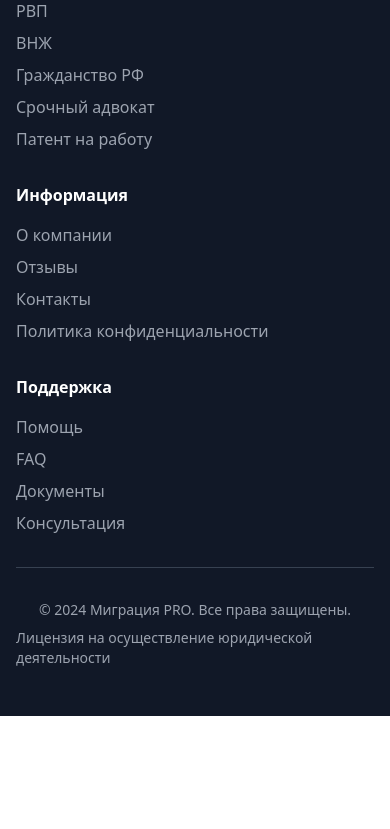
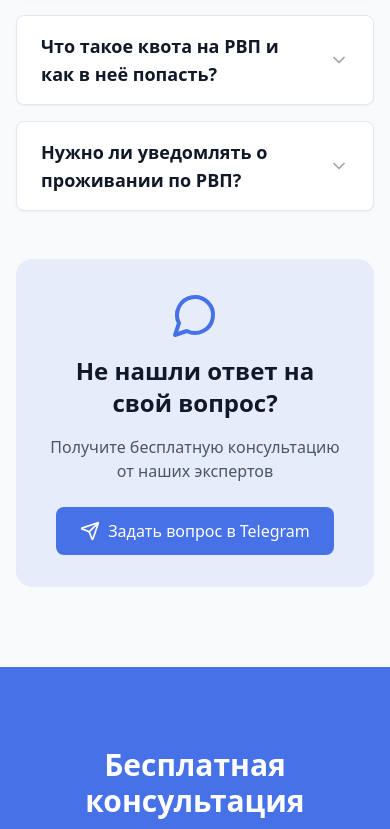
Before and after one commit to pr-poehali-dev/migration-assist-web, a React (Vite) app: page / in a window 390 px wide. Shown: the part 7141-7970 px from the top of the page. Before the commit the page ends 7857 px from the top, so only its background shows below. Built offline with nearby package versions, Linux system fonts and the light colour scheme.

Commit message:
Добавить навигацию в футер и FAQ

```diff
--- /dev/null
+++ b/src/components/FAQSection.tsx
@@ -0,0 +1,117 @@
+import React, { useState } from 'react';
+import { Card } from '@/components/ui/card';
+import Icon from '@/components/ui/icon';
+
+const FAQSection = () => {
+  const [openItems, setOpenItems] = useState<number[]>([]);
+
+  const toggleItem = (index: number) => {
+    setOpenItems(prev =>
+      prev.includes(index)
+        ? prev.filter(i => i !== index)
+        : [...prev, index]
+    );
+  };
+
+  const faqData = [
+    {
+      question: "Сколько времени занимает получение РВП?",
+      answer: "Рассмотрение заявления на РВП занимает до 4 месяцев с момента подачи документов. Наши юристы помогают подготовить документы правильно с первого раза, что исключает отказы и повторные подачи."
+    },
+    {
+      question: "Какие документы нужны для ВНЖ?",
+      answer: "Для ВНЖ необходимы: РВП, справка о доходах, медицинская справка, справка об отсутствии судимости, документы об образовании, знании русского языка и истории России. Полный список зависит от основания получения."
+    },
+    {
+      question: "Можно ли получить гражданство РФ без знания русского языка?",
+      answer: "От экзамена освобождаются: мужчины старше 65 лет, женщины старше 60 лет, инвалиды I группы, носители русского языка. Остальные должны сдать экзамен или предоставить документ об образовании на русском языке."
+    },
+    {
+      question: "Что делать, если задержала полиция?",
+      answer: "Немедленно свяжитесь с нами! Наш адвокат выезжает в течение 30 минут. Не подписывайте никаких документов без адвоката. Имеете право на один телефонный звонок и присутствие защитника."
+    },
+    {
+      question: "Сколько стоит оформление патента на работу?",
+      answer: "Стоимость оформления патента составляет от 3500 рублей. В услугу входит: подготовка документов, запись в МФЦ, сопровождение подачи, консультации по продлению. Срок оформления - 10 рабочих дней."
+    },
+    {
+      question: "Можно ли подавать документы через представителя?",
+      answer: "Да, через нотариально заверенную доверенность. Наши юристы могут представлять ваши интересы во всех инстанциях: МВД, МФЦ, миграционной службе. Это экономит ваше время и исключает ошибки."
+    },
+    {
+      question: "Что такое квота на РВП и как в неё попасть?",
+      answer: "Квота - ограниченное количество РВП на год по регионам. В 2024 году по Свердловской области - 1847 мест. Подача возможна с 1 июля. Мы отслеживаем открытие приёма и помогаем подать документы в первые дни."
+    },
+    {
+      question: "Нужно ли уведомлять о проживании по РВП?",
+      answer: "Да, ежегодно до 31 декабря нужно подавать уведомление о проживании с документами о доходах и времени пребывания в РФ. Несвоевременная подача грозит аннулированием РВП."
+    }
+  ];
+
+  return (
+    <section id="faq" className="py-20 bg-gray-50">
+      <div className="max-w-4xl mx-auto px-4 sm:px-6 lg:px-8">
+        <div className="text-center mb-16">
+          <h2 className="text-3xl lg:text-4xl font-bold text-gray-900 mb-4">
+            Часто задаваемые вопросы
+          </h2>
+          <p className="text-xl text-gray-600">
+            Ответы на популярные вопросы по миграционному праву
+          </p>
+        </div>
+
+        <div className="space-y-4">
+          {faqData.map((item, index) => (
+            <Card key={index} className="overflow-hidden">
+              <button
+                onClick={() => toggleItem(index)}
+                className="w-full px-6 py-4 text-left flex items-center justify-between hover:bg-gray-50 transition-colors"
+              >
+                <h3 className="text-lg font-semibold text-gray-900 pr-4">
+                  {item.question}
+                </h3>
+                <Icon
+                  name={openItems.includes(index) ? "ChevronUp" : "ChevronDown"}
+                  size={20}
+                  className="text-gray-400 flex-shrink-0"
+                />
+              </button>
+              {openItems.includes(index) && (
+                <div className="px-6 pb-4">
+                  <div className="border-t pt-4">
+                    <p className="text-gray-600 leading-relaxed">
+                      {item.answer}
+                    </p>
+                  </div>
+                </div>
+              )}
+            </Card>
+          ))}
+        </div>
+
+        <div className="mt-12 text-center">
+          <div className="bg-primary/10 rounded-2xl p-8">
+            <Icon name="MessageCircle" size={48} className="text-primary mx-auto mb-4" />
+            <h3 className="text-2xl font-bold text-gray-900 mb-4">
+              Не нашли ответ на свой вопрос?
+            </h3>
+            <p className="text-gray-600 mb-6">
+              Получите бесплатную консультацию от наших экспертов
+            </p>
+            <a
+              href="https://t.me/migracia_bot"
+              target="_blank"
+              rel="noopener noreferrer"
+              className="inline-flex items-center bg-primary text-white px-6 py-3 rounded-lg hover:bg-primary/90 transition-colors"
+            >
+              <Icon name="Send" size={20} className="mr-2" />
+              Задать вопрос в Telegram
+            </a>
+          </div>
+        </div>
+      </div>
+    </section>
+  );
+};
+
+export default FAQSection;
--- a/src/components/Footer.tsx
+++ b/src/components/Footer.tsx
@@ -24,31 +24,31 @@ const Footer = () => {
           <div>
             <h4 className="font-semibold mb-4">Услуги</h4>
             <ul className="space-y-2 text-gray-400">
-              <li><a href="#" className="hover:text-white">РВП</a></li>
-              <li><a href="#" className="hover:text-white">ВНЖ</a></li>
-              <li><a href="#" className="hover:text-white">Гражданство РФ</a></li>
-              <li><a href="#" className="hover:text-white">Срочный адвокат</a></li>
-              <li><a href="#" className="hover:text-white">Патент на работу</a></li>
+              <li><a href="#services" className="hover:text-white">РВП</a></li>
+              <li><a href="#services" className="hover:text-white">ВНЖ</a></li>
+              <li><a href="#services" className="hover:text-white">Гражданство РФ</a></li>
+              <li><a href="#services" className="hover:text-white">Срочный адвокат</a></li>
+              <li><a href="#services" className="hover:text-white">Патент на работу</a></li>
             </ul>
           </div>
 
           <div>
             <h4 className="font-semibold mb-4">Информация</h4>
             <ul className="space-y-2 text-gray-400">
-              <li><a href="#" className="hover:text-white">О компании</a></li>
-              <li><a href="#" className="hover:text-white">Отзывы</a></li>
-              <li><a href="#" className="hover:text-white">Контакты</a></li>
-              <li><a href="#" className="hover:text-white">Политика конфиденциальности</a></li>
+              <li><a href="#about" className="hover:text-white">О компании</a></li>
+              <li><a href="#reviews" className="hover:text-white">Отзывы</a></li>
+              <li><a href="#faq" className="hover:text-white">FAQ</a></li>
+              <li><a href="#consultation" className="hover:text-white">Консультация</a></li>
             </ul>
           </div>
 
           <div>
             <h4 className="font-semibold mb-4">Поддержка</h4>
             <ul className="space-y-2 text-gray-400">
-              <li><a href="#" className="hover:text-white">Помощь</a></li>
-              <li><a href="#" className="hover:text-white">FAQ</a></li>
-              <li><a href="#" className="hover:text-white">Документы</a></li>
-              <li><a href="#" className="hover:text-white">Консультация</a></li>
+              <li><a href="#consultation" className="hover:text-white">Помощь</a></li>
+              <li><a href="#faq" className="hover:text-white">FAQ</a></li>
+              <li><a href="#services" className="hover:text-white">Документы</a></li>
+              <li><a href="#consultation" className="hover:text-white">Консультация</a></li>
             </ul>
           </div>
         </div>
--- a/src/components/Header.tsx
+++ b/src/components/Header.tsx
@@ -16,9 +16,9 @@ const Header = () => {
           <nav className="hidden md:flex items-center space-x-8">
             <a href="#services" className="text-gray-600 hover:text-primary transition-colors">Услуги</a>
             <a href="#about" className="text-gray-600 hover:text-primary transition-colors">О нас</a>
+            <a href="#reviews" className="text-gray-600 hover:text-primary transition-colors">Отзывы</a>
+            <a href="#faq" className="text-gray-600 hover:text-primary transition-colors">FAQ</a>
             <a href="#consultation" className="text-gray-600 hover:text-primary transition-colors">Консультация</a>
-            <a href="#reviews" className="text-gray-600 hover:text-primary transition-colors">Отзывы</a>
-            <a href="#contacts" className="text-gray-600 hover:text-primary transition-colors">Контакты</a>
             <Button variant="destructive" size="sm" asChild>
               <a href="https://t.me/migracia_bot" target="_blank" rel="noopener noreferrer">
                 <Icon name="Phone" size={16} className="mr-1" />
--- a/src/pages/Index.tsx
+++ b/src/pages/Index.tsx
@@ -4,8 +4,8 @@ import HeroSection from '@/components/HeroSection';
 import ServicesSection from '@/components/ServicesSection';
 import AboutSection from '@/components/AboutSection';
 import ReviewsSection from '@/components/ReviewsSection';
+import FAQSection from '@/components/FAQSection';
 import ConsultationSection from '@/components/ConsultationSection';
-
 import Footer from '@/components/Footer';
 import FloatingEmergencyButton from '@/components/FloatingEmergencyButton';
 
@@ -17,8 +17,8 @@ const Index = () => {
       <ServicesSection />
       <AboutSection />
       <ReviewsSection />
+      <FAQSection />
       <ConsultationSection />
-
       <Footer />
       <FloatingEmergencyButton />
     </div>
```
